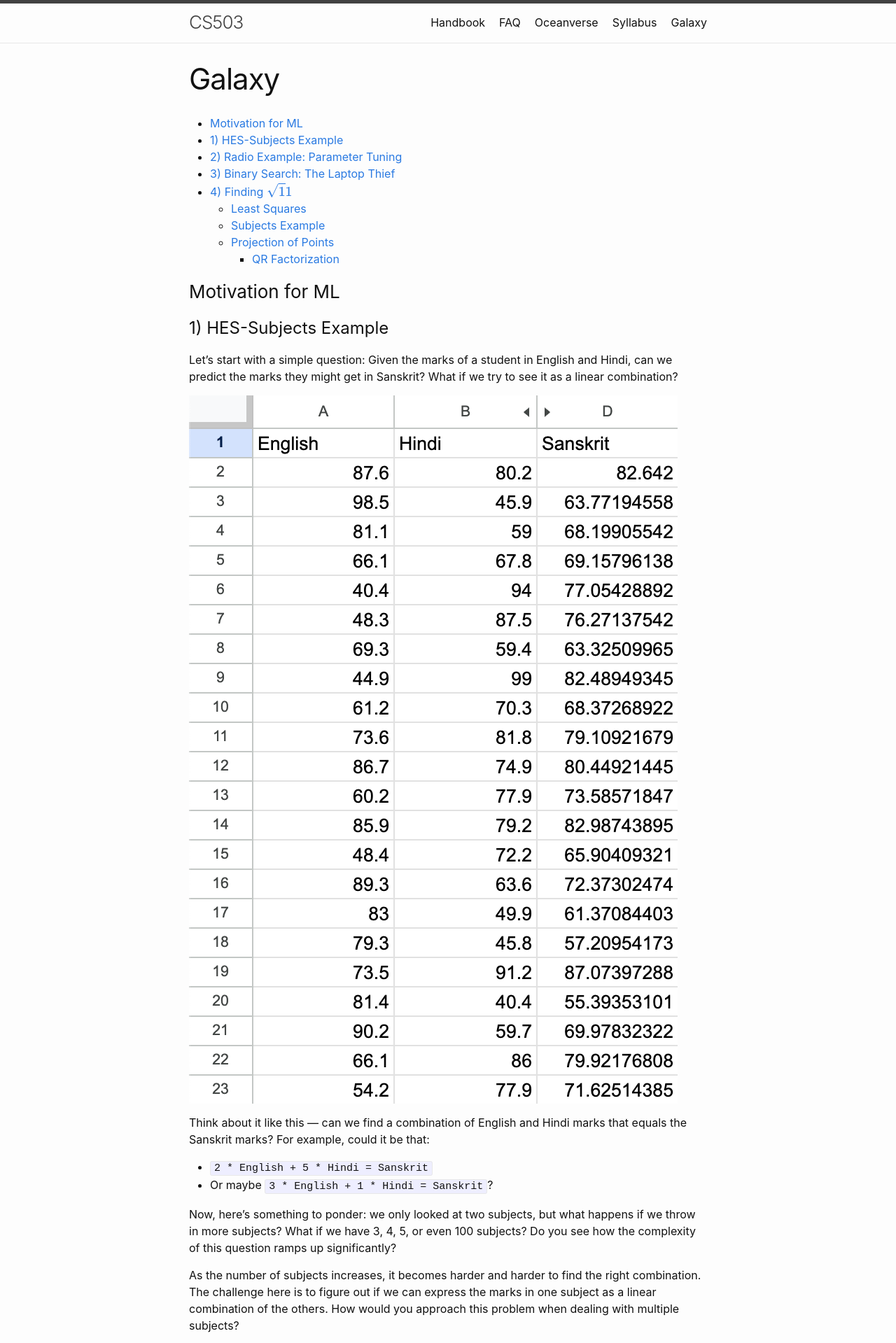
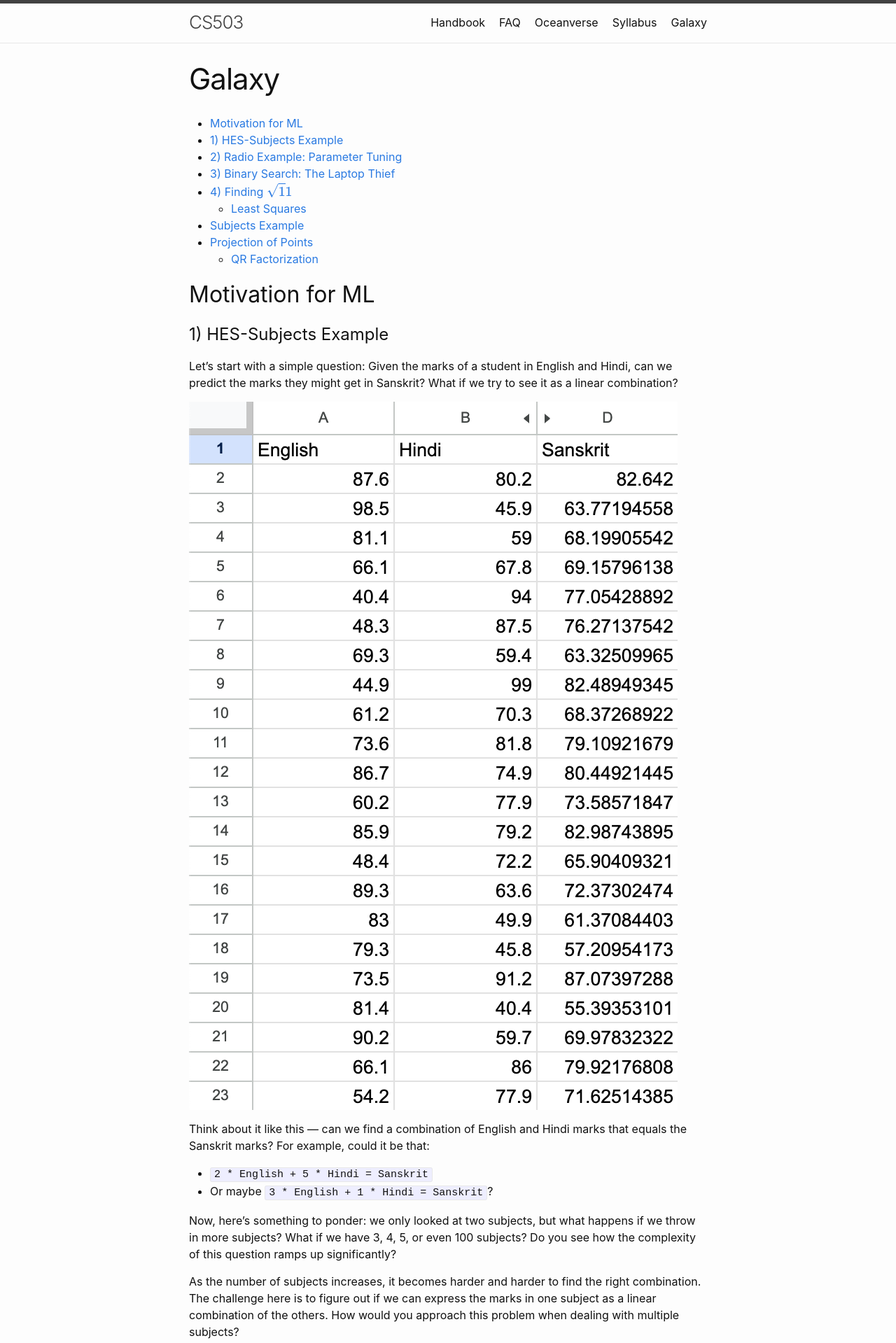
Before and after one commit to sudarshansudarshan/cs503, a Jekyll site: the page built from Galaxy.md, in a window 1280 px wide. Shown: the top 1919 px of the page at 70% size. Built offline with Jekyll 4.4.1, drawn with Linux system fonts in a browser that asks for light colours; formulas are drawn with MathJax 3.

```diff
--- a/Galaxy.md
+++ b/Galaxy.md
@@ -10,7 +10,7 @@ permalink: /galaxy/
 {:toc}
 
 
-### Motivation for ML
+## Motivation for ML
 
 # 1) HES-Subjects Example
 
@@ -79,9 +79,9 @@ It is easy to see that we can find the value of $$\sqrt{11}$$ with increased acc
 ---
 
 
-### Least Squares
+## Least Squares
 
-## Subjects Example
+# Subjects Example
 
 Let's dive into an interesting question: What does it mean to take points in 3D and project them onto a 2D plane? Imagine you have a table with marks in Physics, Math, and Programming.
 
@@ -105,7 +105,7 @@ But how do we find the best possible plane? Well, to do that, we need to minimiz
 
 Can you think of how we might achieve that? How would you go about finding the plane that best fits the data?
 
-## Projection of Points
+# Projection of Points
 
 Now, let's shift our focus to the concept of projection. Observe the following graph: some points lie on or close to a plane.
 
@@ -178,7 +178,7 @@ $$
 You see how everything falls into place, right? But here's a critical point: this works perfectly if \( A \) is invertible. Now, think about the real world—most matrices are invertible, aren’t they? So, we don’t usually have to worry about invertibility here. But what would happen if a matrix wasn't invertible? How would that affect our calculations?
 
 
-### QR Factorization
+## QR Factorization
 
 
 ![QR Factorization](/machinelearning/assets/images/note1.png)
```
